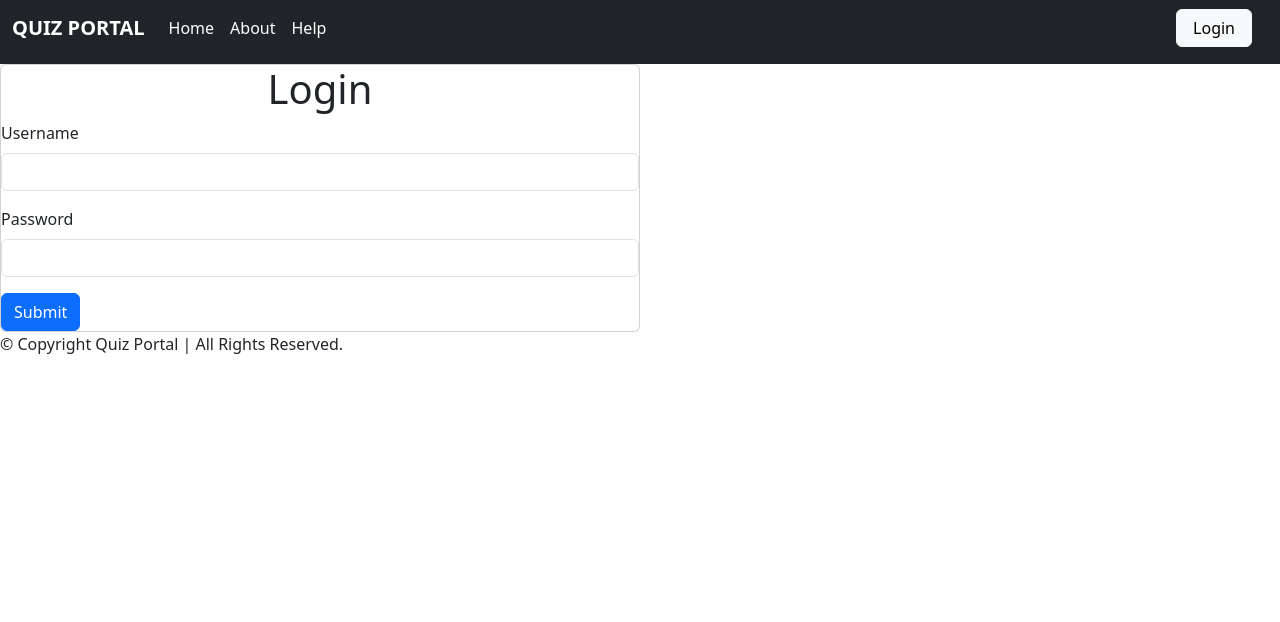
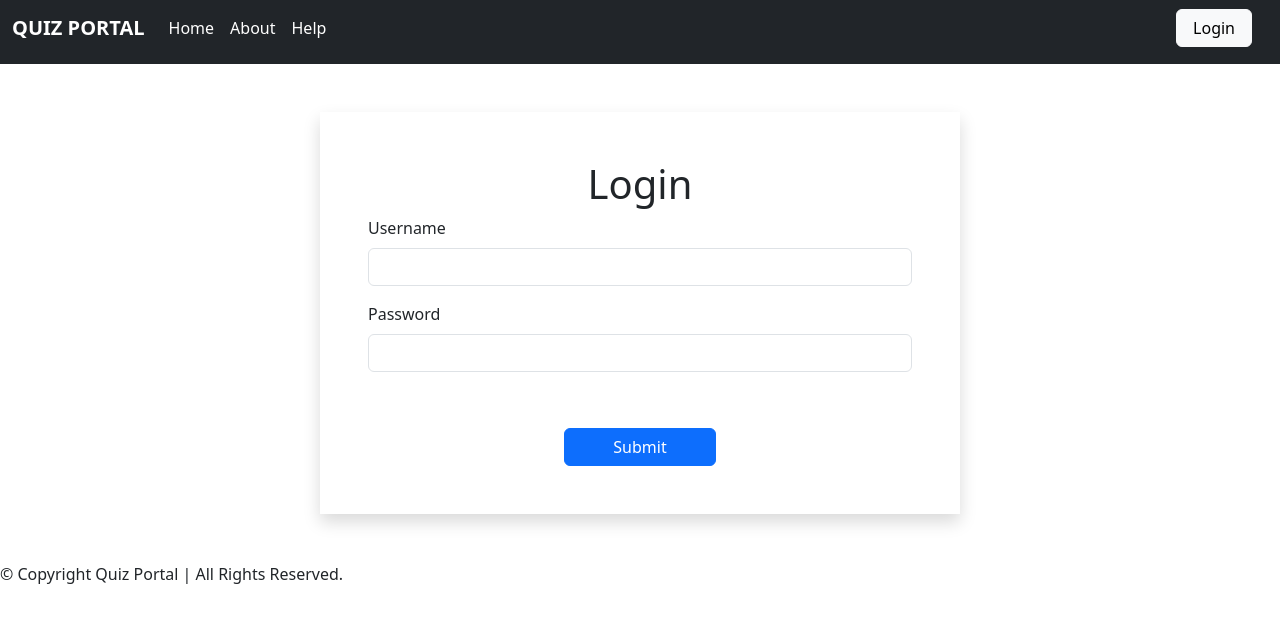
Before and after one commit to KumarPranay1704/Quiz-Portal-Angular, an Angular app: page /login in a window 1280 px wide. Shown: the top 622 px of the page. Built offline with nearby package versions, Linux system fonts and the light colour scheme.

Commit message:
login page ui changes

```diff
--- a/src/app/admin-login/admin-login.component.html
+++ b/src/app/admin-login/admin-login.component.html
@@ -1,4 +1,4 @@
-<div class="container p-5 mt-5">
+<div class="container shadow w-50 p-5 my-5">
   <form #logForm="ngForm" (ngSubmit)=onSubmitForm(logForm)>
     <h1 style="text-align: center;">Admin Login</h1>
     <h3>{{message}}</h3>
--- a/src/app/loggedIn/admin/admin-home/admin-home.component.html
+++ b/src/app/loggedIn/admin/admin-home/admin-home.component.html
@@ -1,3 +1,4 @@
+<div class="container w-40">
     <div class="d-flex justify-content-center align-items-center" style="height: 80vh;">
         <div class="d-grid gap-2 col-6 mx-auto">
             <button [routerLink]="['../studentRegister']" class="btn btn-secondary" type="button">Student
@@ -6,3 +7,4 @@
                 Register</button>
         </div>
     </div>
+</div>
--- a/src/app/login/login.component.html
+++ b/src/app/login/login.component.html
@@ -1,4 +1,4 @@
-<div class="card w-50">
+<div class="container w-50 shadow p-5 my-5">
   <form #logForm="ngForm" (ngSubmit)=onSubmitForm(logForm)>
     <h1 style="text-align: center;">Login</h1>
     <h3>{{message}}</h3>
@@ -10,6 +10,10 @@
       <label for="exampleInputPassword1" class="form-label">Password</label>
       <input type="password" class="form-control" id="exampleInputPassword1" name="password" [(ngModel)]="password">
     </div>
-    <button type="submit" class="btn btn-primary">Submit</button>
+    <div class="mb-3 form-check">
+    </div>
+    <div class="text-center">
+      <button type="submit" class="btn btn-primary px-5">Submit</button>
+    </div>
   </form>
 </div>
--- a/src/app/student-register/student-register.component.html
+++ b/src/app/student-register/student-register.component.html
@@ -1,5 +1,5 @@
-<div class="card w-50">
-    <form #logForm = "ngForm" (ngSubmit) = onSubmitForm(logForm)>
+<div class="container w-50 shadow mt-2 p-5">
+  <form #logForm="ngForm" (ngSubmit)=onSubmitForm(logForm)>
     <h1 style="text-align: center;">Register</h1>
     <h3>{{message}}</h3>
     <div class="mb-3">
@@ -12,11 +12,12 @@
     </div>
     <div class="mb-3">
       <label for="exampleInputPassword1" class="form-label">Password</label>
-          <input type="password" class="form-control" id="exampleInputPassword1" name = "password" [(ngModel)]="password">
+      <input type="password" class="form-control" id="exampleInputPassword1" name="password" [(ngModel)]="password">
     </div>
     <div class="mb-3">
       <label for="exampleInputBranch1" class="form-label">Branch</label>
-          <select id="exampleInputBranch1"  [(ngModel)] = "branch" name="branch" class="form-select" aria-label="Default select example">
+      <select id="exampleInputBranch1" [(ngModel)]="branch" name="branch" class="form-select"
+        aria-label="Default select example">
         <option selected>Select the Branch</option>
         <option value="cse">CSE</option>
         <option value="ece">ECE</option>
@@ -26,8 +27,10 @@
     </div>
     <div class="mb-3">
       <label for="exampleInputDate1" class="form-label">Date</label>
-          <input type="date" class="form-control" id="exampleInputDate1" name = "date" [(ngModel)]="date">
+      <input type="date" class="form-control" id="exampleInputDate1" name="date" [(ngModel)]="date">
     </div>
-        <button type="submit" class="btn btn-primary">Submit</button>
+    <div class="text-center">
+      <button type="submit" class="btn btn-primary px-3">Submit</button>
+    </div>
   </form>
 </div>
--- a/src/app/student-register/student-register.component.ts
+++ b/src/app/student-register/student-register.component.ts
@@ -15,7 +15,6 @@ export class StudentRegisterComponent implements OnInit {
   password!:string;
   branch!:string;
   message:string = '';
-  branch!:string;
   date!:string;
 
   ngOnInit(): void {
--- a/src/app/teacher-register/teacher-register.component.html
+++ b/src/app/teacher-register/teacher-register.component.html
@@ -1,5 +1,5 @@
-<div class="card w-50">
-    <form #logForm = "ngForm" (ngSubmit) = onSubmitForm(logForm)>
+<div class="container p-5 mt-5">
+  <form #logForm="ngForm" (ngSubmit)=onSubmitForm(logForm)>
     <h1 style="text-align: center;">Register</h1>
     <h3>{{message}}</h3>
     <div class="mb-3">
@@ -12,8 +12,10 @@
     </div>
     <div class="mb-3">
       <label for="exampleInputPassword1" class="form-label">Password</label>
-          <input type="password" class="form-control" id="exampleInputPassword1" name = "password" [(ngModel)]="password">
+      <input type="password" class="form-control" id="exampleInputPassword1" name="password" [(ngModel)]="password">
     </div>
-        <button type="submit" class="btn btn-primary">Submit</button>
+    <div class="text-center">
+      <button type="submit" class="btn btn-primary px-5">Submit</button>
+    </div>
   </form>
 </div>
--- a/src/index.html
+++ b/src/index.html
@@ -2,7 +2,7 @@
 <html lang="en">
 <head>
   <meta charset="utf-8">
-  <title>App</title>
+  <title>Quiz Portal</title>
   <base href="/">
   <meta name="viewport" content="width=device-width, initial-scale=1">
   <link rel="icon" type="image/x-icon" href="favicon.ico">
```
Also changed, not shown: src/app/carousel/carousel.component.html (+1 -1 lines). Lines whose indentation alone changed are shown as unchanged.
